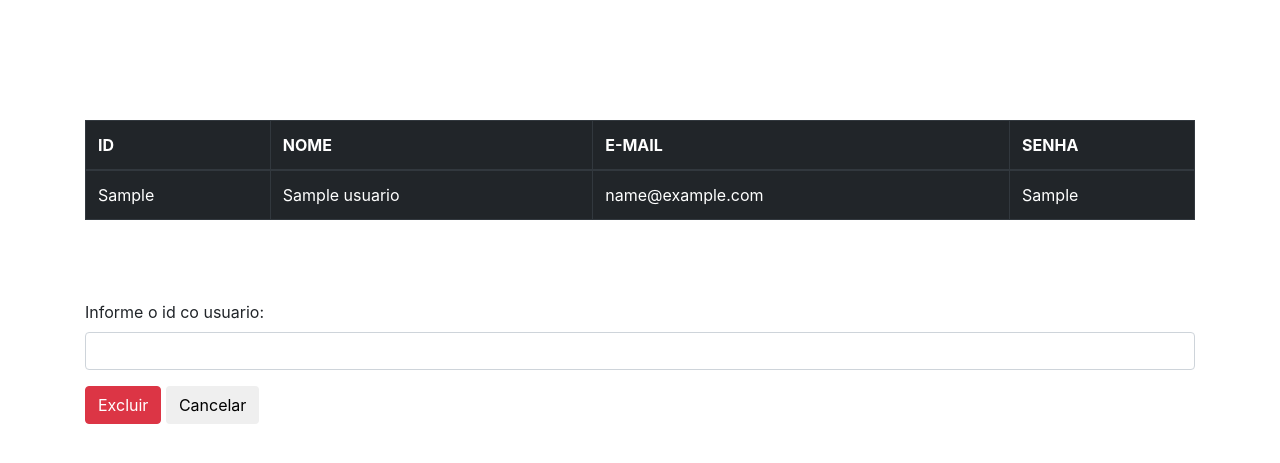
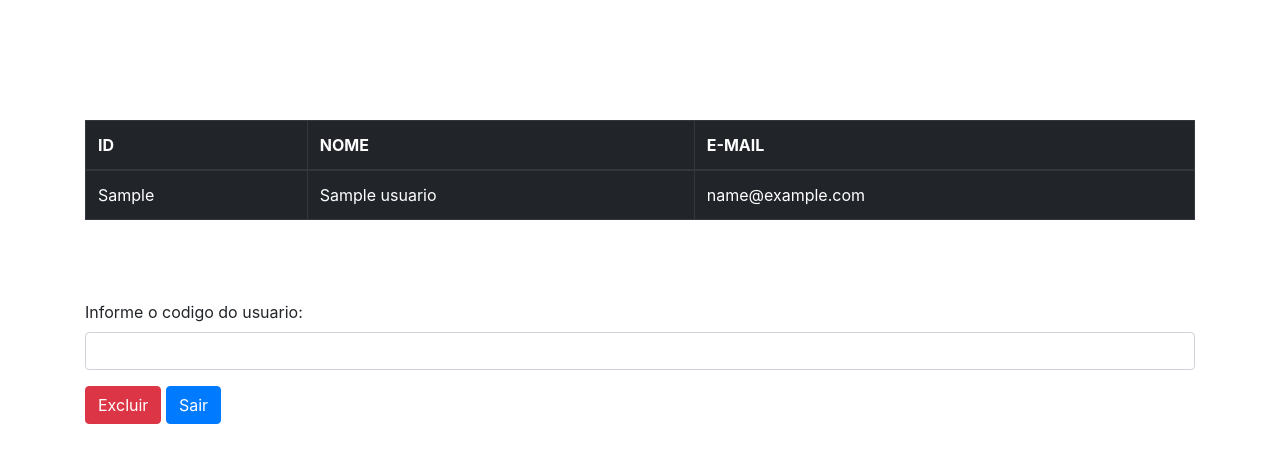
Before and after one commit to luishenriquecampossilva/loja-virtual, a PHP site: page /deletar.php in a window 1280 px wide. Shown: the top 463 px of the page. Run offline with PHP 8.4, Linux system fonts and the light colour scheme; tables that the repository leaves empty or names only in its code hold one stand-in row (values such as "Sample post").

Commit message:
delete usuarios

```diff
--- a/cadastroDeUsuarios.php
+++ b/cadastroDeUsuarios.php
@@ -26,6 +26,7 @@
   </div>
 
   <button type="submit" class="btn btn-danger"name = "user">Cadastrar</button>
+  <a  href="administracao.php" class="btn btn-primary">Sair</a>
 
 </form><div><div><div>
 <?php
--- a/controller.php
+++ b/controller.php
@@ -88,8 +88,13 @@ if ($_GET['verificar'] == "cliente") {
                    cartao();
     }
     if(isset($_GET['delete'])){
-        excluirUsuario();
-}
+
+            $conn = include_once(__DIR__.'/banco.php');
+            $codigo = $_GET['id'];
+            $sql = "DELETE FROM usuarios WHERE codigo = '$codigo'";
+    $conn->query($sql);
+        }
+
 
 
 
--- a/crud.php
+++ b/crud.php
@@ -71,12 +71,7 @@ $conn->query($sql);}
 
 
 
-function excluirUsuario(){
-    $conn = include_once(__DIR__.'/banco.php');
-    $codigo = $_GET['id'];
-    $sql = "DELETE FROM usuarios WHERE codigo = '$codigo'";
-return $conn->query($sql);
-}
+
 
 
 function cadastroUsuario(){
--- a/deletar.php
+++ b/deletar.php
@@ -8,7 +8,7 @@ require_once('controller.php'); ?>
                   <th scope="col">ID</th>
                   <th scope="col"> NOME</th>
                   <th scope="col">E-MAIL</th>
-                  <th scope="col">SENHA</th>
+
 
                 </tr>
               </thead>
@@ -30,7 +30,7 @@ $sql = "SELECT * FROM usuarios";
              <td>{$dados['codigo']}</td>
              <td>{$dados['nome']}</td>
              <td>{$dados['email']}</td>
-             <td>{$dados['senha']}</td>
+
 
          </tr>";
 
@@ -51,12 +51,13 @@ $sql = "SELECT * FROM usuarios";
 
 <form action = "" method = "get">
   <div class="form-group">
-    <label for="exampleInputEmail1">Informe o id co usuario:</label>
+    <label for="exampleInputEmail1">Informe o codigo do  usuario:</label>
     <input type="text" class="form-control" id="exampleInputEmail1" aria-describedby="emailHelp" name = "id">
 
   </div>
 
+
   <button type="submit" class="btn btn-danger" name = "delete">Excluir</button>
-  <button type="submit" class="btn btn-sucess" name = "">Cancelar</button>
+  <a  href="administracao.php" class="btn btn-primary">Sair</a>
 </form>
           </div>
```
